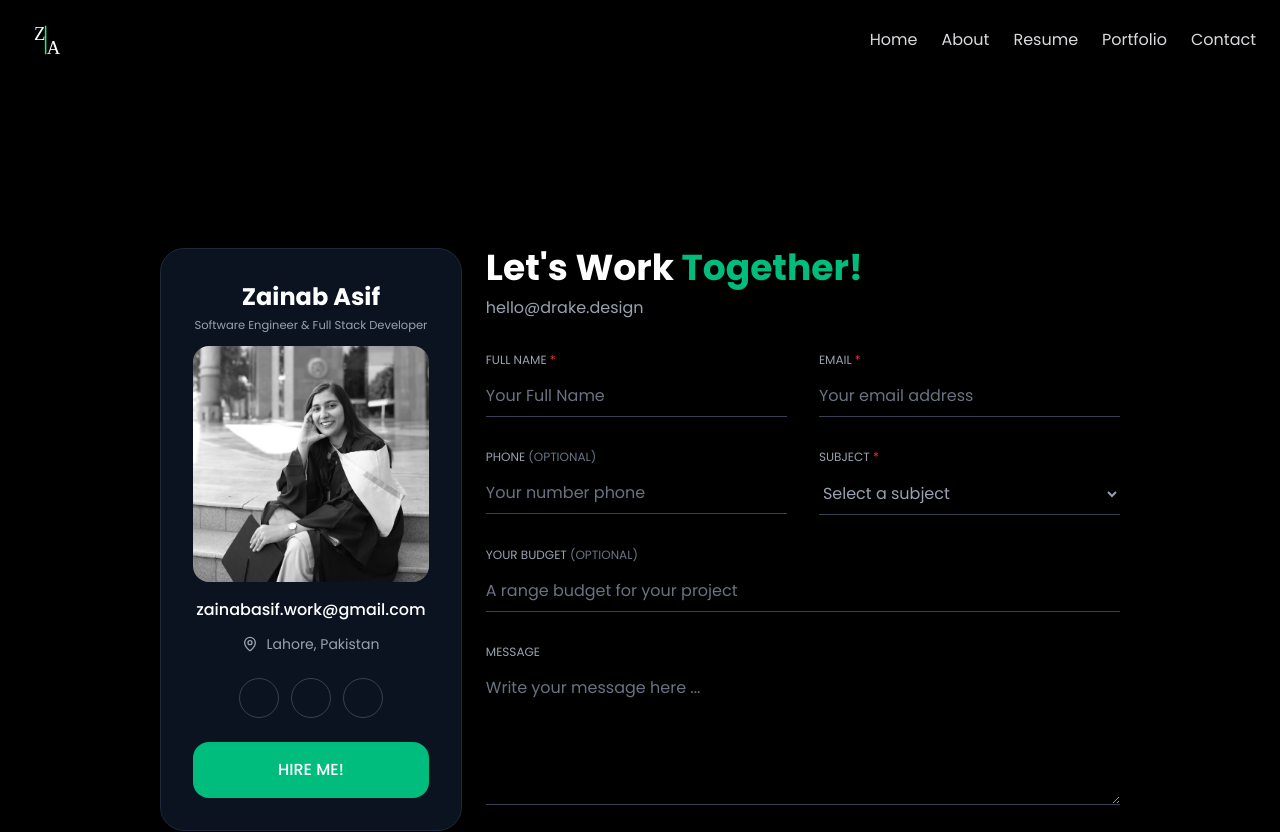
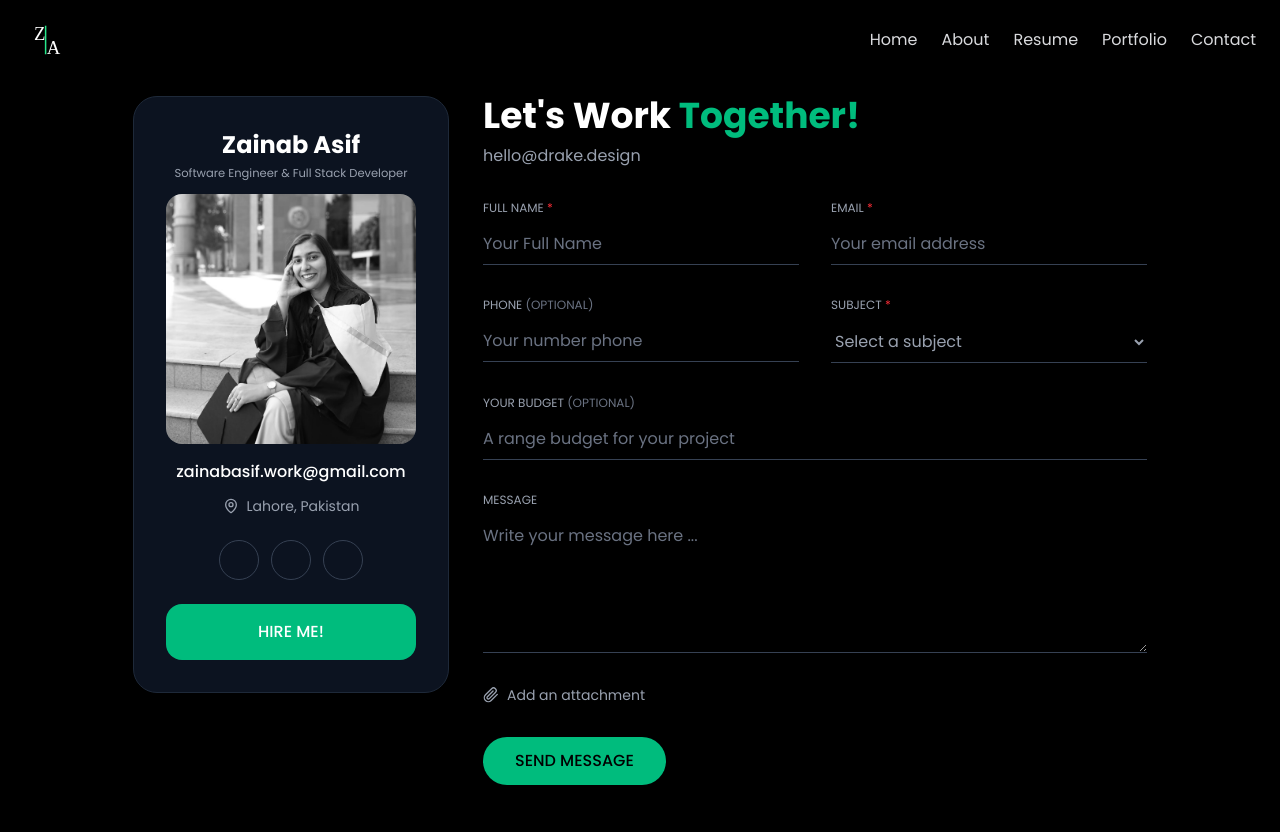
Before and after one commit to za-inab/zainab, a Next.js app: page /contact in a window 1280 px wide. Shown: the top 832 px of the page. Built offline with nearby package versions, Linux system fonts and the light colour scheme; some icons are missing.

Commit message:
contact page

```diff
--- a/src/app/contact/page.tsx
+++ b/src/app/contact/page.tsx
@@ -6,8 +6,8 @@ import profileData from "@/data/ProfileData.json";
 
 function ContactPage() {
   return (
-    <div className="flex flex-col h-full w-full justify-center items-center mt-20">
-      <div className="flex flex-col md:flex-row w-10/12 max-w-[1024px] min-h-screen bg-black justify-around p-8 space-x-6">
+    <div className="flex flex-col h-full w-full justify-center items-center">
+      <div className="flex flex-col md:flex-row w-10/12 max-w-[1024px] min-h-screen bg-black justify-around space-x-6">
         {/* Left Card */}
         <div>
           <ProfileCard {...profileData} />
```
